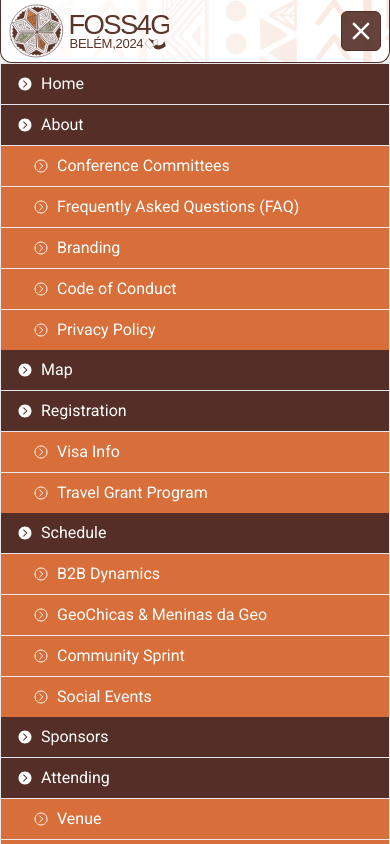
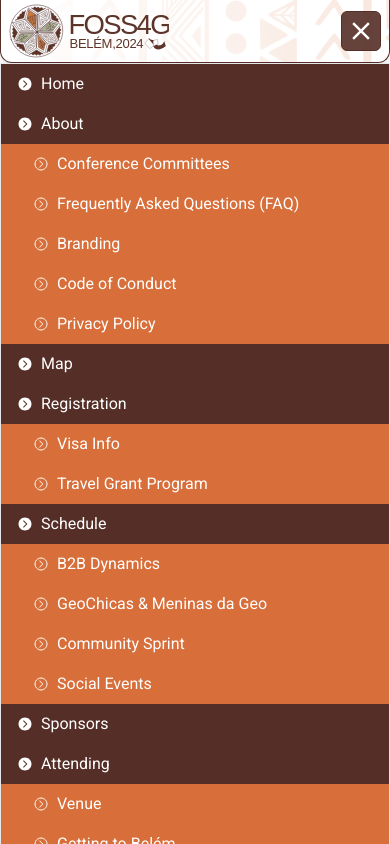
Before and after one commit to rami-dv/foss4g-belem, a Next.js app: page / in a window 390 px wide. Both pictures are taken after a click on the element 361 px from the left and 30 px from the top of the page. Shown: the top 844 px of the page. Built offline with nearby package versions, Linux system fonts and the light colour scheme.

Commit message:
remove dividers

```diff
--- a/src/components/header.tsx
+++ b/src/components/header.tsx
@@ -177,7 +177,7 @@ export default function Header() {
           >
             <div className="bg-white border sm:hidden w-full rounded-b-lg shadow-md">
               {menuItems.map((menuItem) => (
-                <div key={menuItem.href} className="flex flex-col divide-y">
+                <div key={menuItem.href} className="flex flex-col">
                   <Link
                     href={menuItem.href}
                     onClick={() => setIsMenuOpen(false)}
@@ -191,7 +191,7 @@ export default function Header() {
                       {menuItem.label}
                     </div>
                   </Link>
-                  <div className="flex flex-col divide-y">
+                  <div className="flex flex-col">
                     {menuItem.links &&
                       menuItem.links.map((link) => (
                         <Link
```
